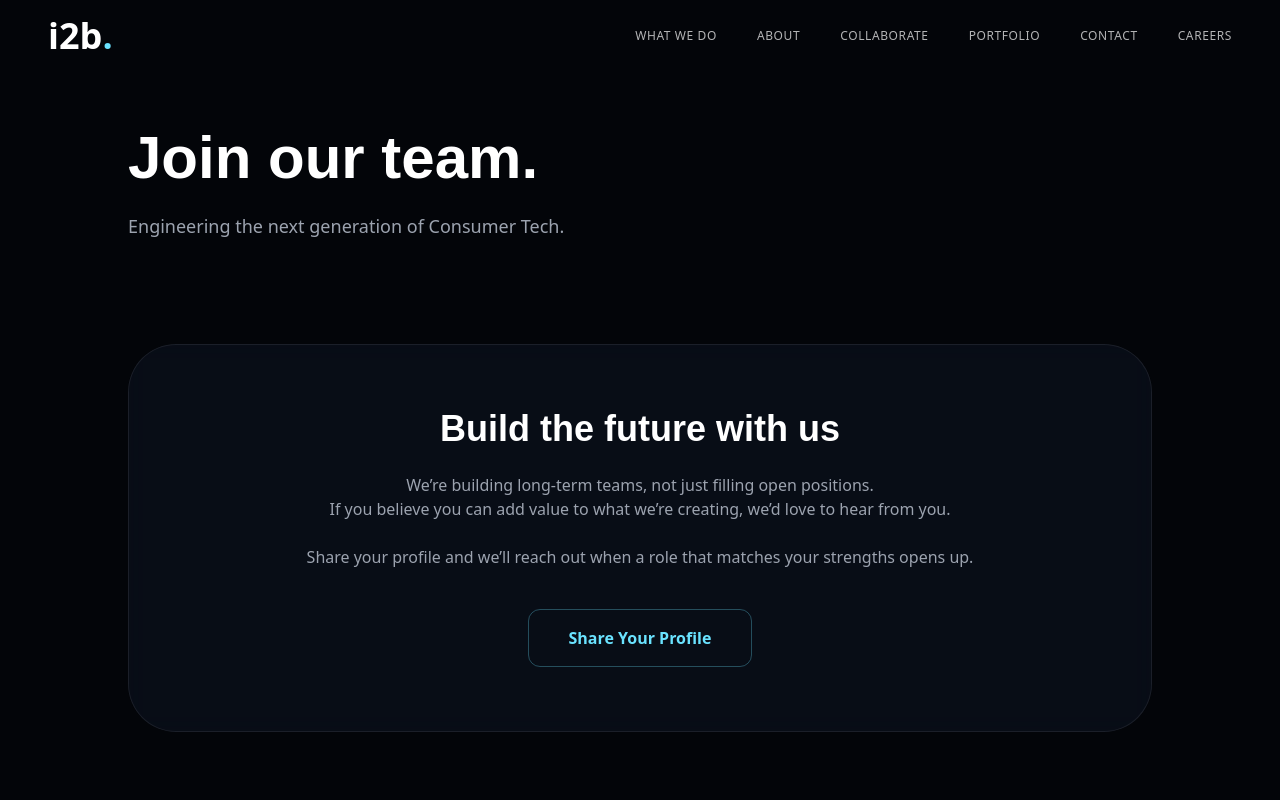
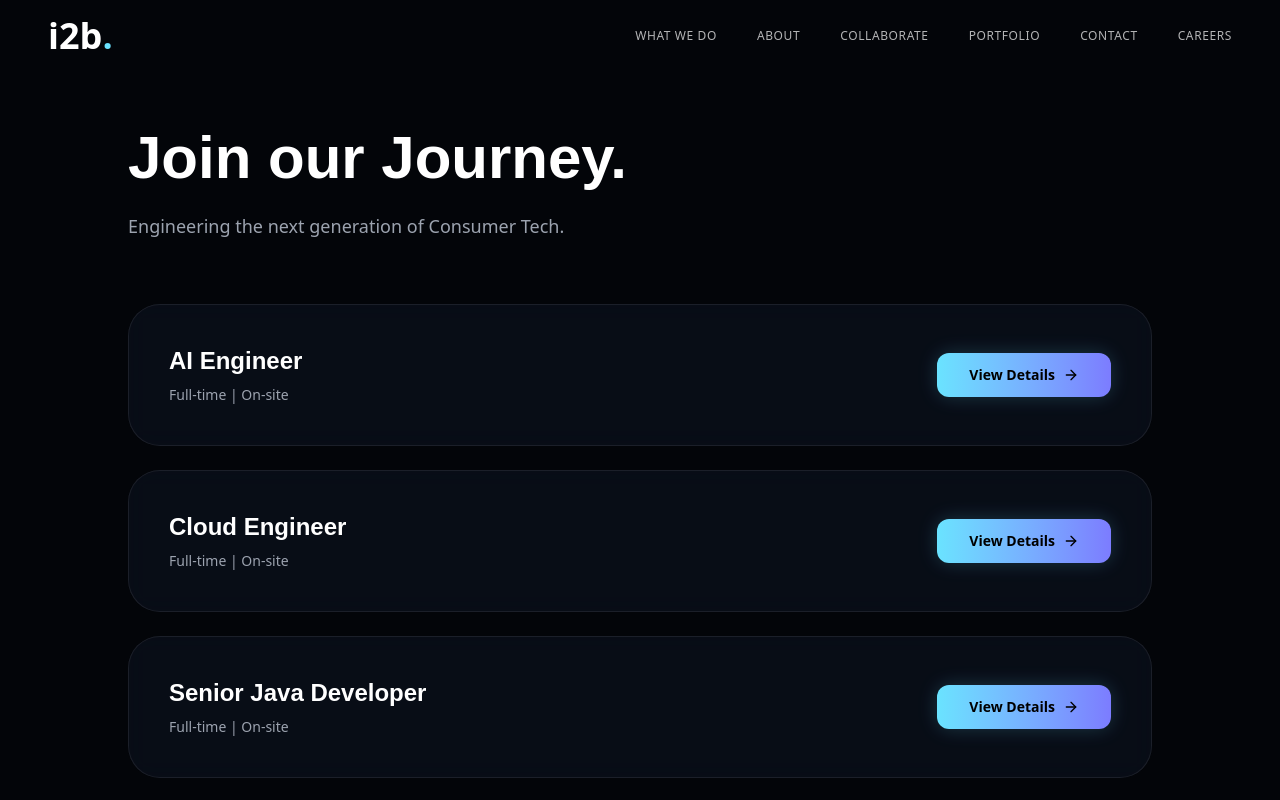
Before and after one commit to SitimalleSidharth/i2b-webpage, a React (Vite) app: page /careers in a window 1280 px wide. Shown: the top 800 px of the page. Built offline with nearby package versions, Linux system fonts and the light colour scheme; a web font is replaced by a local one.

Commit message:
Text changes and Careers added given by Chaitanya

```diff
--- a/src/components/Contact.jsx
+++ b/src/components/Contact.jsx
@@ -91,7 +91,7 @@ export default function Contact() {
               Let's build <br /> something great.
             </h2>
             <p className="text-muted text-[15px] md:text-lg mb-10 leading-relaxed max-w-md">
-              Reach out whether you're a founder with a raw idea or an enterprise seeking an engineering lab.
+              Reach out whether you’re a founder shaping an early idea or an enterprise looking for a trusted partner.
             </p>
 
             <div className="space-y-8">
--- a/src/components/Footer.jsx
+++ b/src/components/Footer.jsx
@@ -1,5 +1,5 @@
 import { Link } from "react-router-dom";
-import { Mail, ArrowUpRight } from "lucide-react";
+import { Mail, ArrowUpRight, Linkedin } from "lucide-react";
 
 export default function Footer() {
   const currentYear = new Date().getFullYear();
@@ -7,7 +7,9 @@ export default function Footer() {
     Company: [{ name: "About Us", href: "/#about" }, { name: "What We Do", href: "/#whatwedo" }, { name: "Careers", href: "/careers" }],
     Legal: [{ name: "Privacy Policy", href: "#" }, { name: "Terms of Service", href: "#" }],
     Social: [
-         { icon: <Mail size={18} />, href: "mailto:contact@i2b.in", label: "Email Contact" }]
+         { icon: <Mail size={18} />, href: "mailto:contact@i2b.in", label: "Email Contact" },
+        // { icon: <Linkedin size={18} />, href: "https://linkedin.com/company/i2btechnologies-pvt-ltd", label: "LinkedIn Profile" }
+        ]
   };
 
   return (
@@ -29,6 +31,8 @@ export default function Footer() {
                 <a
                   key={i}
                   href={s.href}
+                  target="_blank"
+                  rel="noopener noreferrer"
                   aria-label={s.label}
                   className="w-11 h-11 md:w-10 md:h-10 rounded-xl bg-white/5 flex items-center justify-center border border-white/10 text-muted hover:text-primary hover:border-primary transition-all"
                 >
--- a/src/pages/Careers/Careers.jsx
+++ b/src/pages/Careers/Careers.jsx
@@ -4,7 +4,71 @@ import { X, CheckCircle, ArrowRight, ChevronLeft, UploadCloud } from "lucide-rea
 import AnimatedSection from "../../components/AnimatedSection";
 
 // const roles = [ ... ]
-const roles = [];
+const roles = [
+  {
+    id: "ai-engineer",
+    title: "AI Engineer",
+    type: "Full-time",
+    location: "On-site",
+    category: "Engineering",
+    experience: "2+ Years",
+    description: "Shape our AI-first product from scratch. Work directly with founders to build intelligent features that define our core offering. Own ML pipelines end-to-end.",
+    responsibilities: [
+      "Design and implement end-to-end machine learning pipelines.",
+      "Collaborate with founders to integrate AI features into the core product.",
+      "Optimize LLM performance and manage deployment architectures.",
+      "Stay updated with the latest advancements in AI/ML and apply them to product development."
+    ],
+    requirements: [
+      "2+ years of experience in AI/ML development.",
+      "Strong proficiency in Python and frameworks like PyTorch or TensorFlow.",
+      "Experience with Large Language Models (LLMs) and Prompt Engineering.",
+      "Knowledge of MLOps practices and FastAPI for API development."
+    ]
+  },
+  {
+    id: "cloud-engineer",
+    title: "Cloud Engineer",
+    type: "Full-time",
+    location: "On-site",
+    category: "Infrastructure",
+    experience: "3-5 Years",
+    description: "Architect our cloud infrastructure for scale. Design systems that can handle 0 to millions of users. Own DevOps, security, and reliability from day one.",
+    responsibilities: [
+      "Architect and maintain scalable cloud infrastructure on AWS/GCP/Azure.",
+      "Implement and manage container orchestration using Kubernetes.",
+      "Automate infrastructure provisioning using Terraform.",
+      "Establish robust CI/CD pipelines and ensure system reliability and security."
+    ],
+    requirements: [
+      "3-5 years of experience in Cloud Engineering or DevOps.",
+      "Hands-on experience with AWS, GCP, or Azure.",
+      "Expertise in Kubernetes and Docker.",
+      "Proficiency in Terraform and CI/CD tools."
+    ]
+  },
+  {
+    id: "senior-java-developer",
+    title: "Senior Java Developer",
+    type: "Full-time",
+    location: "On-site",
+    category: "Engineering",
+    experience: "4-6 Years",
+    description: "Build robust backend systems that power our product. Design APIs, databases, and microservices. Make critical architecture decisions with high autonomy.",
+    responsibilities: [
+      "Develop high-performance backend systems using Java 17+ and Spring Boot.",
+      "Design and implement microservices architecture.",
+      "Manage and optimize PostgreSQL databases.",
+      "Implement messaging systems using Kafka or RabbitMQ."
+    ],
+    requirements: [
+      "4-6 years of professional experience in Java development.",
+      "Strong expertise in Spring Boot and Microservices.",
+      "Proficiency in PostgreSQL and database design.",
+      "Experience with message brokers like Kafka or RabbitMQ."
+    ]
+  }
+];
 
 export default function Careers() {
   const [pageView, setPageView] = useState("list");
@@ -37,7 +101,7 @@ export default function Careers() {
           {pageView === "list" && (
             <motion.div key="list" initial={{ opacity: 0, x: -20 }} animate={{ opacity: 1, x: 0 }} exit={{ opacity: 0, x: -20 }} transition={{ duration: 0.3 }}>
               <AnimatedSection>
-                <h1 className="font-heading text-4xl md:text-6xl font-bold mb-6">Join our team.</h1>
+                <h1 className="font-heading text-4xl md:text-6xl font-bold mb-6">Join our Journey.</h1>
                 <p className="text-muted text-lg mb-16">Engineering the next generation of Consumer Tech.</p>
               </AnimatedSection>
 
@@ -74,9 +138,21 @@ export default function Careers() {
           )}
 
           {pageView === "details" && selectedJob && (
-            <motion.div key="details" initial={{ opacity: 0, x: 20 }} animate={{ opacity: 1, x: 0 }} exit={{ opacity: 0, x: 20 }} transition={{ duration: 0.3 }} className="max-w-4xl mx-auto">
-              <button onClick={handleBackToList} className="text-muted hover:text-primary flex items-center gap-2 mb-8">
-                <ChevronLeft size={20} /> Back to positions
+            <motion.div
+              key="details"
+              initial={{ opacity: 0, x: 20 }}
+              animate={{ opacity: 1, x: 0 }}
+              exit={{ opacity: 0, x: 20 }}
+              transition={{ duration: 0.3 }}
+              className="max-w-4xl mx-auto pt-10 md:pt-0" // Added pt-10 here
+            >
+              {/* Optimized Back Button */}
+              <button
+                onClick={handleBackToList}
+                className="flex items-center gap-2 mb-8 px-4 py-2 rounded-full bg-white/5 border border-white/10 text-muted hover:text-primary hover:border-primary/30 transition-all w-fit md:bg-transparent md:border-none md:px-0"
+              >
+                <ChevronLeft size={20} />
+                <span className="text-sm font-medium">Back to positions</span>
               </button>
 
               <div className="glass-card p-8 md:p-12 rounded-[2rem] mb-8">
--- a/src/pages/Home/Partners.jsx
+++ b/src/pages/Home/Partners.jsx
@@ -13,8 +13,8 @@ const slides = [
     img: early_stage_img
   },
   {
-    title: "AI-First Teams",
-    text: "Teams embedding AI into core workflows across SaaS, data platforms, and intelligent products.",
+    title: "Platform-First Teams",
+    text: "Companies & Teams building modern consumer and B2B platforms with AI embedded intelligence.",
     img: ai_first_teams
   },
   {
--- a/src/pages/Home/Vision.jsx
+++ b/src/pages/Home/Vision.jsx
@@ -1,6 +1,33 @@
 import { motion } from "framer-motion";
+import { useLocation, useNavigate } from "react-router-dom";
 
 export default function Vision() {
+  const { pathname } = useLocation();
+  const navigate = useNavigate();
+
+  const handleContactClick = (e) => {
+    e.preventDefault();
+
+    const scrollToSection = () => {
+      const el = document.getElementById("contact");
+      if (el) {
+        const y = el.getBoundingClientRect().top + window.pageYOffset;
+        window.scrollTo({ top: y, behavior: "smooth" });
+      }
+    };
+
+    if (pathname !== "/") {
+      // If user is on /careers or another page, go home first then scroll
+      navigate("/");
+      requestAnimationFrame(() => {
+        setTimeout(scrollToSection, 100); // Slight delay to allow home page to mount
+      });
+    } else {
+      // Already on home page, just scroll
+      scrollToSection();
+    }
+  };
+
   return (
     <section className="py-24 md:py-20 px-6">
       <motion.div
@@ -22,6 +49,7 @@ export default function Vision() {
 
           <a
             href="#contact"
+            onClick={handleContactClick}
             className="btn-primary inline-block text-base md:text-lg px-10 md:px-12 py-4 md:py-5"
             aria-label="Contact us to create your vision"
           >
```
